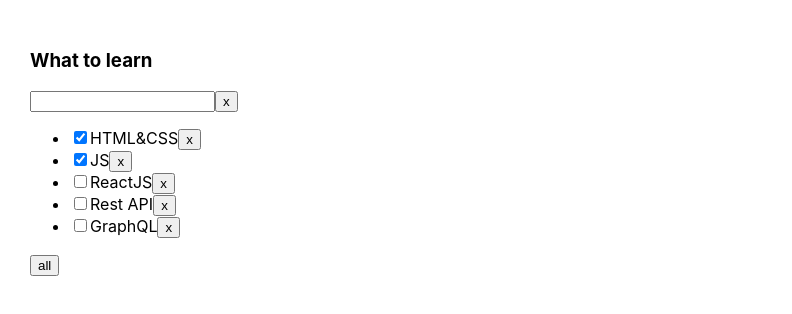
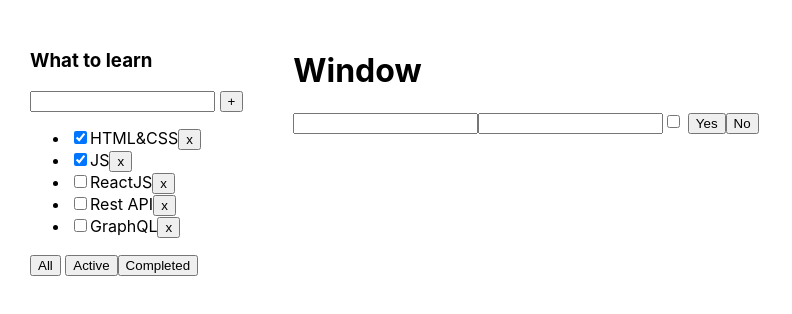
Before and after one commit to fedorgerasimov/Todolist, a React (Create React App) app: page / in a window 1280 px wide. Shown: the top 314 px of the page, without its empty margins (0-792 px from the left). Built offline with nearby package versions, Linux system fonts and the light colour scheme.

Commit message:
весь 3 урок + 2 допа понедельника. Есть input, button, fullinput. Расписал все возможные варианты

```diff
--- a/src/App.tsx
+++ b/src/App.tsx
@@ -2,6 +2,7 @@
 import './App.css';
 import {Todolist} from './Todolist';
 import { v1 } from 'uuid';
+import {ModalWindow} from "./components/ModalWindow";
 
 export type FilterValuesType = "all" | "active" | "completed";
 
@@ -50,7 +51,16 @@
                       removeTask={removeTask}
                       changeFilterHandler={changeFilter}
                       addTask={addTask} />
+            <ModalWindow name={'Window'}>
+                <>
+                    <input type='text'/>
+                    <input type='text'/>
+                    <input type='checkbox'/>
+                </>
+            </ModalWindow>
         </div>
+
+
     );
 }
 
--- a/src/Todolist.tsx
+++ b/src/Todolist.tsx
@@ -1,6 +1,8 @@
 import React, {ChangeEvent, KeyboardEvent, useState} from 'react';
 import {FilterValuesType} from './App';
 import {Button} from "./components/Button";
+import {Input} from "./components/Input";
+import {FullInput} from "./components/Fullinput";
 
 type TaskType = {
     id: string
@@ -18,9 +20,9 @@
 
 export function Todolist(props: PropsType) {
 
-    let [title, setTitle] = useState("")
+    let [title, setTitle] = useState("") // для хранения данных с inputa
 
-    const addTask = () => {       // функция связывается с addTask в App
+    const addTaskHandler = () => {       // функция связывается с addTask в App
         props.addTask(title);     // и уже в App в функции addTask происходит добавление новой таски
         setTitle("");
     }
@@ -30,21 +32,19 @@
     }
 
     const onKeyPressHandler = (e: KeyboardEvent<HTMLInputElement>) => { // функция при нажатии на enter
-        if (e.charCode === 13) {                             // вызывает функцию addTask, которая вызывается выше (добавляет таску)
-            addTask();
+        if (e.key === 'Enter') {                             // вызывает функцию addTask, которая вызывается выше (добавляет таску)
+            addTaskHandler();
         }
     }
+    { /* const onAllClickHandler = () => props.changeFilter("all");
+    const onActiveClickHandler = () => props.changeFilter("active");
+    const onCompletedClickHandler = () => props.changeFilter("completed");*/} {/*-функции для кнопок варианта № 1*/}
+    const changeFilterHandler = (FilterValues: FilterValuesType) =>   // универсальная функция для вместо ClickHandler
+        props.changeFilterHandler(FilterValues)
 
-    /*  const onAllClickHandler = () => props.changeFilter("all");
-        const onActiveClickHandler = () => props.changeFilter("active");
-        const onCompletedClickHandler = () => props.changeFilter("completed");*/
-    const changeFilterHandler = (FilterValues: FilterValuesType) => {
-        props.changeFilterHandler(FilterValues)
-    }
 
-   /* const onClickButtonHandler = (tID: string) => {   // вынесли функцию на верх из метода MAP
-        props.removeTask(tID)
-    }*/
+    const onClickButtonHandler = (tID: string) => {props.removeTask(tID)}  // вынесли функцию на верх из метода MAP
+
 
     return <div>
         <h3>{props.title}</h3>
@@ -53,8 +53,15 @@
                    onChange={onChangeHandler}
                    onKeyPress={onKeyPressHandler}
             />
-            {/* <button onClick={addTask}>+</button> */}
-            <Button callback={() => addTask()} name={'x'}/> {/*применили универсальную кнопку*/}
+            {/*
+            <Input title={title} setTitle={setTitle} callback={addTaskHandler}/>*/} {/*сделал универсальный input*/}
+            <button onClick={addTaskHandler}>+</button>
+           {/*
+           <Button callback={() => addTaskHandler()} name={'x'}/> */}{/*сделал универсальную кнопку*/}
+
+           {/*
+             <FullInput callback={props.addTask}/>*/}   {/*FullInput*/}
+
         </div>
         <ul>
             {props.tasks.map(t => {
@@ -62,18 +69,27 @@
                 return <li key={t.id}>
                     <input type="checkbox" checked={t.isDone}/>
                     <span>{t.title}</span>
-                    <button onClick={onClickButtonHandler}>x</button>
-                {/*    <Button name={'x'} callback={() => onClickButtonHandler(tID}/>*/}
+                    <button onClick={onClickButtonHandler}>x</button>  {/*без универсальной кнопки*/}
+                    {/*
+                    <Button callback={onClickButtonHandler} name={'x'} />*/}   {/*применили универсальную кнопку*/}
+                     {/*
+                     <Button callback={() => onClickButtonHandler(t.id)} name={'x'}/>*/} {/* можно вынести над return и закомментировать props.removeTask(t.id)*/}
                 </li>
             })
             }
         </ul>
         <div>
-            <Button name={'all'} callback={() => changeFilterHandler('all')}/>
+            <Button callback={() => changeFilterHandler('all')} name={'All'}/> {/*- 3 вариант: универсальная кнопка + 2 вариант*/}
+            <Button callback={() => changeFilterHandler('active')} name={'Active'}/>
+            <Button callback={() => changeFilterHandler('completed')}name={'Completed'}/>
 
-            {/*  <button onClick={() =>changeFilterHandler ('all')}>All</button>
-            <button onClick={() =>changeFilterHandler('active')}>Active</button>
-            <button onClick={() => changeFilterHandler('completed')}>Completed</button>*/}
+            {/* <button onClick={() =>changeFilterHandler ('all')}>All</button>
+              <button onClick={() =>changeFilterHandler ('active')}>Active</button>
+              <button onClick={() =>changeFilterHandler ('completed')}>Completed</button>*/} {/*-второй вариант сделали универсальную функцию для кнопок*/}
+
+            {/*<button onClick={ onAllClickHandler}>All</button>
+             <button onClick={ onActiveClickHandler }>Active</button>
+            <button onClick={ onCompletedClickHandler }>Completed</button>*/} {/*-самый первый и простой вариант кнопок*/}
         </div>
     </div>
 }
--- /dev/null
+++ b/src/components/Fullinput.tsx
@@ -0,0 +1,34 @@
+import React, {ChangeEvent, KeyboardEvent, useState} from "react";
+
+type FullInputType = {
+    callback: (title:string)=> void
+}
+
+export const FullInput = (props:FullInputType) => {
+
+    let [title, setTitle] = useState("")
+
+    const addTaskHandler = () => {
+        props.callback(title);
+        setTitle("");
+    }
+
+    const onChangeHandler = (e: ChangeEvent<HTMLInputElement>) => {
+        setTitle(e.currentTarget.value)
+    }
+
+    const onKeyPressHandler = (e: KeyboardEvent<HTMLInputElement>) => {
+        if (e.key === 'Enter') {
+            addTaskHandler();
+        }
+    }
+    return(
+        <div>
+            <input value={title}
+                   onChange={ onChangeHandler }
+                   onKeyPress={ onKeyPressHandler }
+            />
+            <button onClick={addTaskHandler}>+</button>
+        </div>
+    )
+}
--- /dev/null
+++ b/src/components/Input.tsx
@@ -0,0 +1,26 @@
+import React, {ChangeEvent, KeyboardEvent} from "react";
+
+type InputPropsType = {
+    title: string                     // передаём функцию useState
+    setTitle: (title: string) => void
+    callback: () => void
+}
+
+export const Input = (props: InputPropsType) => {
+    const onKeyPressHandler = (e: KeyboardEvent<HTMLInputElement>) => {
+        if (e.key === 'Enter') {
+            props.callback();
+        }
+    }
+
+    const onChangeHandler = (e: ChangeEvent<HTMLInputElement>) => {
+        props.setTitle(e.currentTarget.value)
+    }
+
+    return (
+        <input value={props.title}
+               onChange={onChangeHandler}
+               onKeyPress={onKeyPressHandler}
+        />
+    )
+}
--- /dev/null
+++ b/src/components/ModalWindow.tsx
@@ -0,0 +1,16 @@
+import React, {FC} from "react";
+
+type ModalWindowPropsType = {
+    name: string
+}
+// реструктуризация
+export const ModalWindow:React.FC<ModalWindowPropsType> = ({name,children}) => {
+    return (
+        <div>
+            <h1>{name}</h1>     {/*Name of modal Window*/}
+            {children}           {/*сколько угодно информации*/}
+            <button>Yes</button>
+            <button>No</button>
+        </div>
+    )
+}
```
